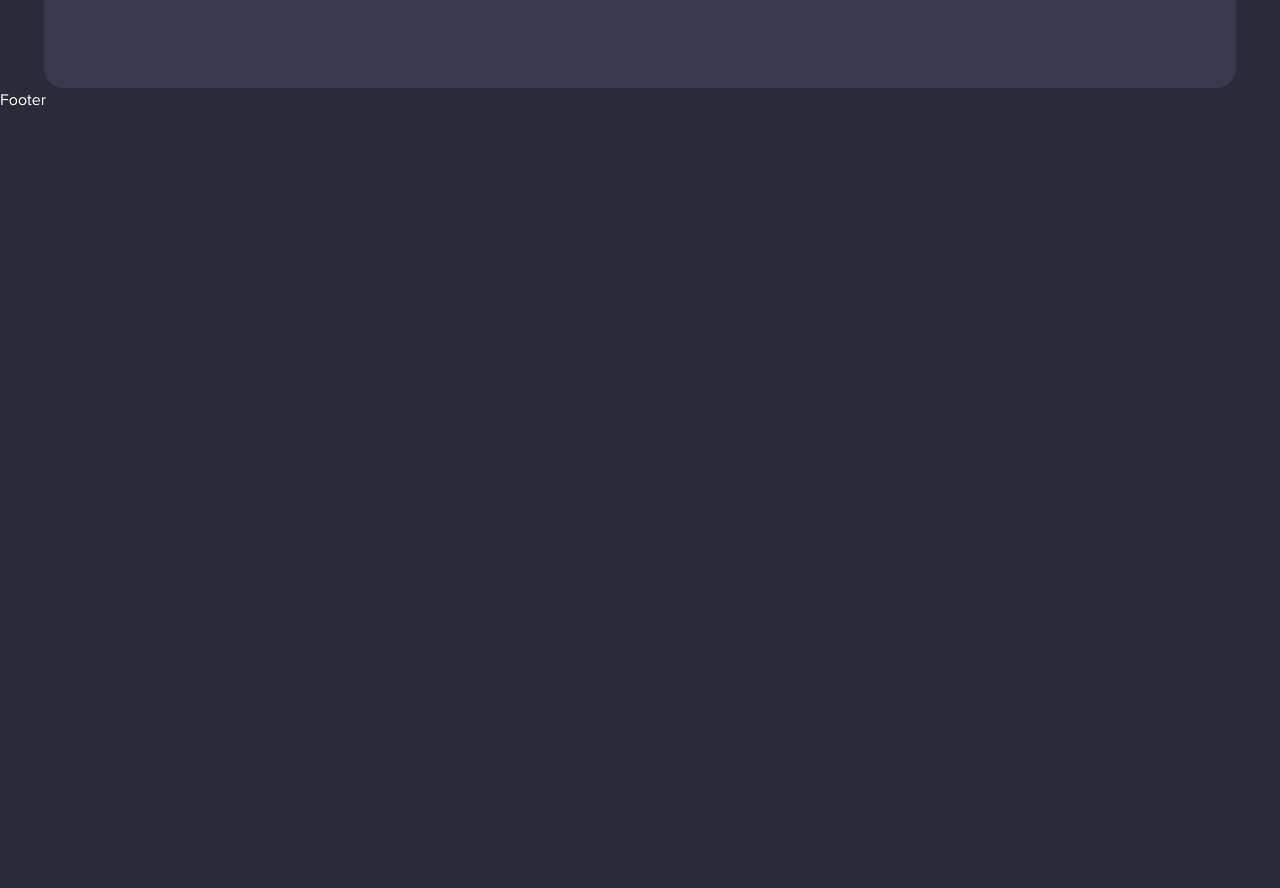
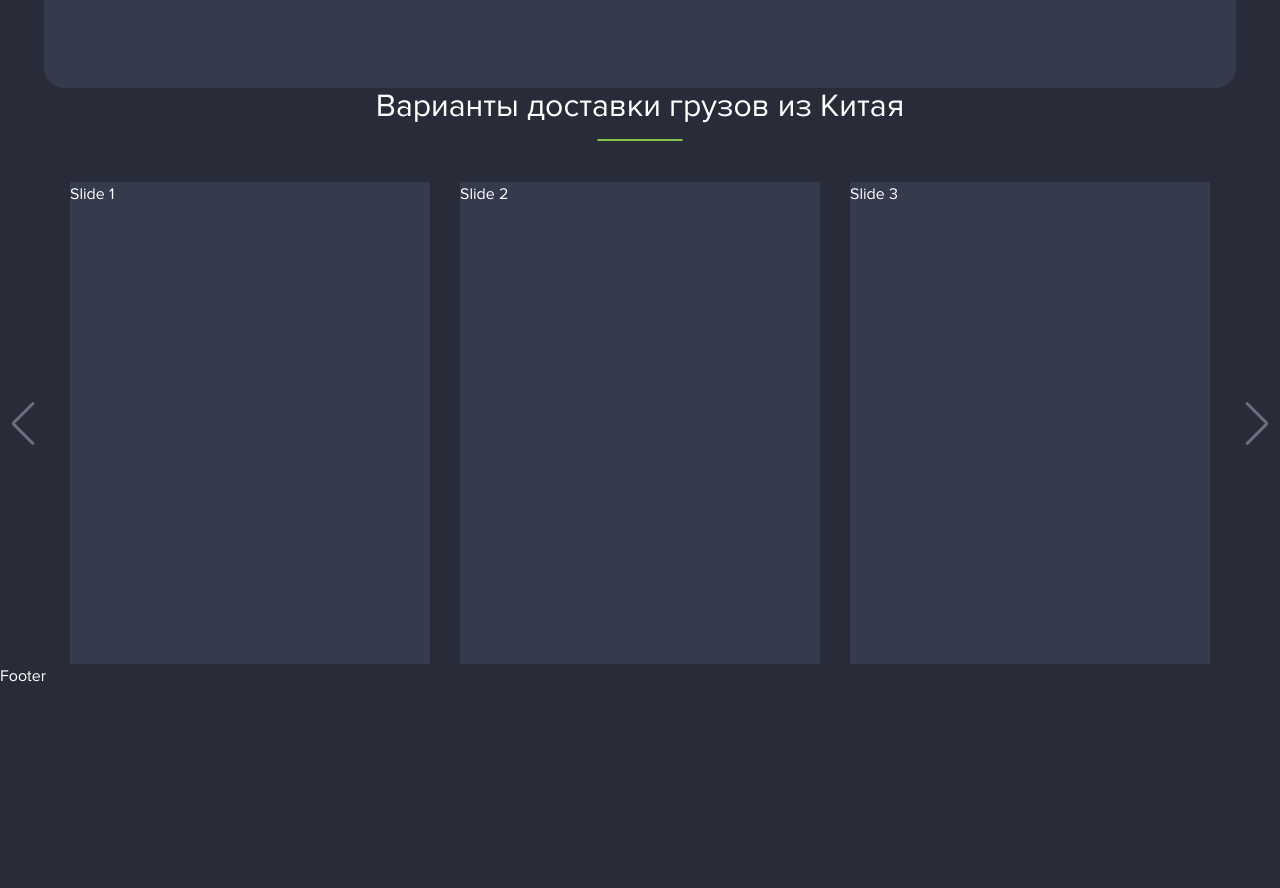
Before and after one commit to Natalia-49/dev-MasterTao24, a website: page dev/index.html in a window 1280 px wide. Shown: the part 2383-3271 px from the top of the page. Before the commit the page ends 2827 px from the top, so only its background shows below. Drawn offline with nearby package versions, Linux system fonts and the light colour scheme; files that its build step writes are made by us from their sources.

Commit message:
slider-carousel

```diff
--- a/dev/assets/js/custom.js
+++ b/dev/assets/js/custom.js
@@ -1,4 +1,4 @@
-const swiper = new Swiper('#banner-slider', {
+const swiperBanner = new Swiper('#banner-slider', {
     loop: true,
 
     pagination: {
@@ -47,8 +47,73 @@ const swiper = new Swiper('#banner-slider', {
       }
     }
   }
+  });
 
+
+const swiperSliderTemplate = new Swiper('.slider-template', {
+    speed: 400,
+    loop: true,
+    simulateTouch: true,
+    slidesPerView: 1,
+
+    pagination: {
+      el: '.swiper-pagination',
+      clickable: true,
+      enabled: true,
+    },
+    navigation: {
+      enabled: false,
+      nextEl: '.swiper-button-next-unique',
+      prevEl: '.swiper-button-prev-unique',
+    },
+
+    breakpoints: {
+      768: {
+        slidesPerView: 1,
+        navigation: {
+          enabled: true,
+          nextEl: '.swiper-button-next-unique',
+          prevEl: '.swiper-button-prev-unique',
+        },
+        pagination: {
+          el: '.swiper-pagination',
+          clickable: true,
+          enabled: true,
+        },
+      },
+      861: {
+        slidesPerView: 2,
+        spaceBetween: 30,
+        navigation: {
+          enabled: true,
+          nextEl: '.swiper-button-next-unique',
+          prevEl: '.swiper-button-prev-unique',
+        },
+
+        pagination: {
+        enabled: false,
+        el: '.swiper-pagination',
+      },
+      },
+      1252: {
+        slidesPerView: 3,
+        spaceBetween: 30,
+
+        navigation: {
+          enabled: true,
+          nextEl: '.swiper-button-next-unique',
+          prevEl: '.swiper-button-prev-unique',
+        },
+
+        pagination: {
+        enabled: false,
+        el: '.swiper-pagination',
+      }
+      }
+    }
   });
+
+
 const typeFile = document.querySelectorAll('.custom-file')
   typeFile.forEach(item => {
     item.addEventListener('change', () => {
--- a/dev/index.html
+++ b/dev/index.html
@@ -4,5 +4,6 @@
     @@include('templates/banner.html')
     @@include('templates/calculation.html')
     @@include('templates/advantages.html')
+    @@include('templates/delivery.html')
 </main>
 @@include('templates/footer.html')
--- /dev/null
+++ b/dev/sass/delivery.scss
@@ -0,0 +1,32 @@
+.delivery{
+    position: relative;
+    .swiper-slide{
+        background-color: $bg-section;
+        height: 482px;
+    }
+    .swiper-navigation{
+        position: absolute;
+        bottom: 241px;
+        left: 50%;
+        transform: translate(-50%, 0);
+        max-width: 1323px;
+        width: 100%;
+        display: flex;
+        justify-content: space-between;
+        background: yellow;
+        .swiper-button-prev-unique, .swiper-button-next-unique{
+            height: 46px;
+            width: 46px;
+            color: #6C6F7F;
+            &:hover{
+                color: $secondary-color;
+            }
+            &.swiper-button-prev{
+                left: 0;
+            }
+            &.swiper-button-next{
+                right: 0;
+            }
+        }
+    }
+}
--- a/dev/sass/media/_media_max_width1199.scss
+++ b/dev/sass/media/_media_max_width1199.scss
@@ -1,3 +1,12 @@
+@media screen and (max-width: 1251.99px) {
+    .slider-template{
+        width: 750px;
+        ~.swiper-navigation{
+            max-width: 934px;
+        }
+
+    }
+}
 @media screen and (max-width: 1199.99px) {
     .custom-navbar{
         .nav-item{
--- a/dev/sass/media/_media_max_width767.scss
+++ b/dev/sass/media/_media_max_width767.scss
@@ -1,3 +1,15 @@
+@media screen and (max-width: 861.99px) {
+    .slider-template{
+        width: 360px;
+        ~.swiper-navigation{
+            max-width: 544px;
+        }
+
+    }
+}
+
 @media screen and (max-width: 767.99px) {
-
+.swiper-navigation{
+    display: none;
 }
+}
--- a/dev/style.scss
+++ b/dev/style.scss
@@ -18,6 +18,7 @@ Use it to make something cool, have fun, and share what you've learned with othe
 @import "sass/header";
 @import "sass/banner";
 @import "sass/calculation";
+@import "sass/delivery";
 @import "sass/advantages";
 @import "sass/footer";
 @import "sass/media/media";
--- /dev/null
+++ b/dev/templates/delivery.html
@@ -0,0 +1,20 @@
+<section class="delivery">
+    <div class="container">
+        <h2 class="template-title">Варианты доставки грузов из Китая</h2>
+        <div class="swiper slider-template">
+                <div class="swiper-wrapper">
+                  <div class="swiper-slide">Slide 1</div>
+                  <div class="swiper-slide">Slide 2</div>
+                  <div class="swiper-slide">Slide 3</div>
+                  <div class="swiper-slide">Slide 4</div>
+                  <div class="swiper-slide">Slide 5</div>
+                </div>
+                <div class="swiper-pagination"></div>
+        </div>
+        <div class="swiper-navigation">
+            <div class="swiper-button-prev swiper-button-prev-unique"></div>
+            <div class="swiper-button-next swiper-button-next-unique"></div>
+        </div>
+
+    </div>
+</section>
```
